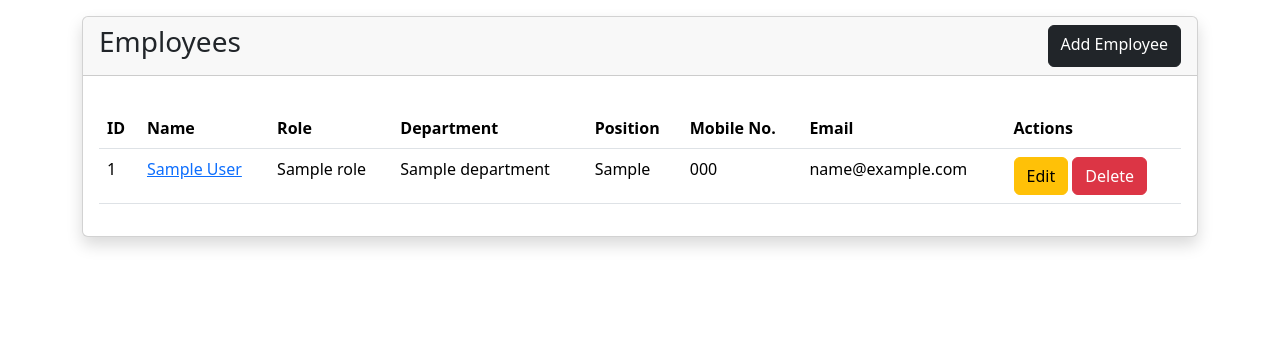
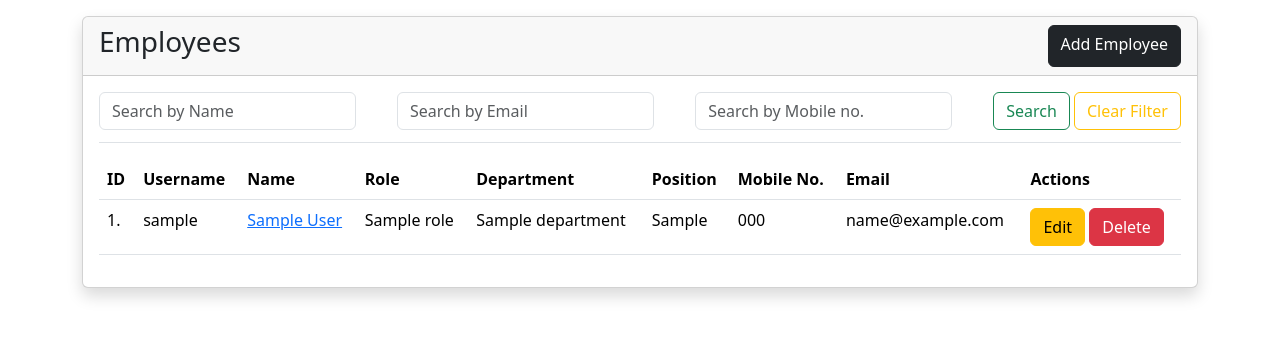
Before and after one commit to sunilyadav97/employee-management-system, a Django app: page /employees/ in a window 1280 px wide. Shown: the part 56-394 px from the top of the page. Run offline with Django 5.2, Linux system fonts and the light colour scheme; a user stored in the database is signed in; tables that the repository leaves empty hold one stand-in row (values such as "Sample post").

Commit message:
Added search filters in Employee list.

```diff
--- a/emsapp/views.py
+++ b/emsapp/views.py
@@ -149,6 +149,21 @@ class EmployeeListView(ListView):
     model = Employee
     template_name = 'emsapp/employee_list.html'
     context_object_name = 'employees'
+
+    def get_queryset(self):
+        queryset = super().get_queryset()
+        name = self.request.GET.get('name')
+        email = self.request.GET.get('email')
+        mobile_no = self.request.GET.get('mobile_no')
+        if name:
+            queryset = queryset.filter(user__first_name__icontains=name)
+
+        if email:
+            queryset = queryset.filter(user__email__icontains=email)
+
+        if mobile_no:
+            queryset = queryset.filter(mobile_no__icontains=mobile_no)
+        return queryset
 
 
 class EmployeeDetailView(DetailView):
--- a/templates/emsapp/employee_list.html
+++ b/templates/emsapp/employee_list.html
@@ -8,10 +8,35 @@
                     <a class="btn btn-dark" href="{% url 'emsapp:employee_create' %}">Add Employee</a>
                 </div>
                 <div class="card-body">
+                    <div class="mb-2 pb-1 border-bottom">
+                        <form action="" method="get">
+                            <div class="d-flex justify-content-between">
+                                <div class="mb-2">
+                                    <input type="text" class="form-control" id="name" name="name"
+                                           placeholder="Search by Name">
+                                </div>
+                                <div class="mb-2">
+                                    <input type="email" class="form-control" id="email" name="email"
+                                           placeholder="Search by Email">
+                                </div>
+                                <div class="mb-2">
+                                    <input type="number" class="form-control" name="mobile_no" id="mobile_no"
+                                           placeholder="Search by Mobile no.">
+                                </div>
+                                <div class="mb-2">
+                                    <button class="btn btn-outline-success" type="submit" id="button-addon2">Search
+                                    </button>
+                                    <a class="btn btn-outline-warning" href="{% url 'emsapp:employee_list' %}">Clear
+                                        Filter</a>
+                                </div>
+                            </div>
+                        </form>
+                    </div>
                     <table class="table mt-3">
                         <thead>
                         <tr>
                             <th>ID</th>
+                            <th>Username</th>
                             <th>Name</th>
                             <th>Role</th>
                             <th>Department</th>
@@ -24,7 +49,8 @@
                         <tbody>
                         {% for employee in object_list %}
                             <tr>
-                                <td>{{ employee.id }}</td>
+                                <td>{{ employee.id }}.</td>
+                                <td>{{ employee.user.username }}</td>
                                 <td>
                                     <a href="{% url 'emsapp:employee_detail' pk=employee.id %}">
                                         {% if employee.user.get_full_name %}
@@ -52,3 +78,4 @@
         </div>
     </div>
 {% endblock %}
+</div>
```
